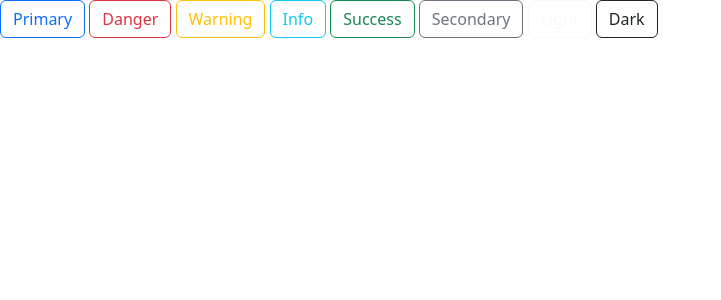
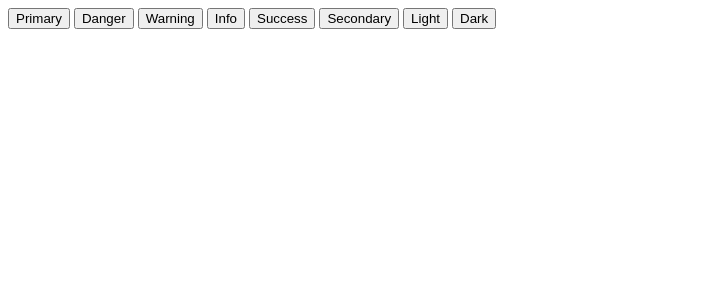
Before and after one commit to yasersharifi/react-coffee-shop, a React (Vite) app: page / in a window 1280 px wide. Shown: the top 300 px of the page, without its empty margins (0-721 px from the left). Built offline with nearby package versions, Linux system fonts and the light colour scheme.

Commit message:
add router to project

```diff
--- a/package.json
+++ b/package.json
@@ -10,11 +10,13 @@
   },
   "dependencies": {
     "react": "^18.2.0",
-    "react-dom": "^18.2.0"
+    "react-dom": "^18.2.0",
+    "react-router-dom": "^6.5.0"
   },
   "devDependencies": {
     "@types/react": "^18.0.26",
     "@types/react-dom": "^18.0.9",
+    "@types/react-router-dom": "^5.3.3",
     "@vitejs/plugin-react": "^3.0.0",
     "typescript": "^4.9.3",
     "vite": "^4.0.0"
--- a/src/App.tsx
+++ b/src/App.tsx
@@ -1,6 +1,4 @@
 import { useState } from 'react'
-import { Button } from 'react-bootstrap'
-import 'bootstrap/dist/css/bootstrap.min.css';
 
 function App() {
   const [count, setCount] = useState(0)
@@ -18,7 +16,7 @@ function App() {
           'light',
           'dark'
         ].map((variant: string) => {
-          return <><Button variant={`outline-${variant}`}>{ variant.charAt(0).toUpperCase() + variant.slice(1) }</Button>{' '}</>
+          return <><button>{ variant.charAt(0).toUpperCase() + variant.slice(1) }</button>{' '}</>
         })
       }
     </div>
--- a/src/main.tsx
+++ b/src/main.tsx
@@ -1,10 +1,13 @@
 import React from 'react'
 import ReactDOM from 'react-dom/client'
-import App from './App'
+import { RouterProvider } from 'react-router-dom'
+import routes from './router'
 
 
 ReactDOM.createRoot(document.getElementById('root') as HTMLElement).render(
   <React.StrictMode>
-    <App />
+    <RouterProvider
+      router={routes}
+    />
   </React.StrictMode>,
 )
--- /dev/null
+++ b/src/router/index.tsx
@@ -0,0 +1,21 @@
+import { createBrowserRouter, Link } from "react-router-dom"
+import App from "../App";
+
+const routes = createBrowserRouter([
+    {
+        path: '/',
+        element: <App />
+
+    },
+    {
+        path: 'about',
+        element: (
+            <>
+                <h1>About Us</h1>
+                <Link to="/">Home</Link>
+            </>
+        )
+    }
+])
+
+export default routes;
```
Also changed, not shown: 1 other file (tests, documents, lock files or other folders).
